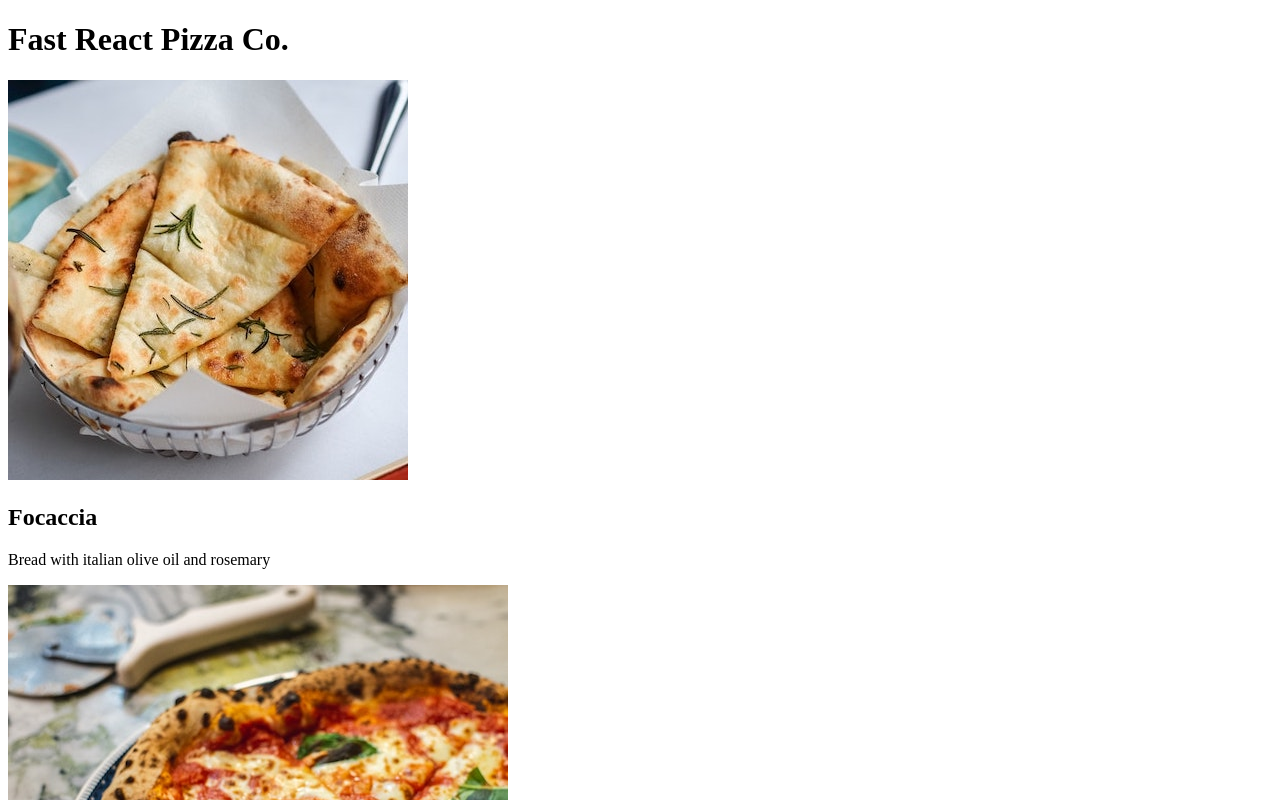
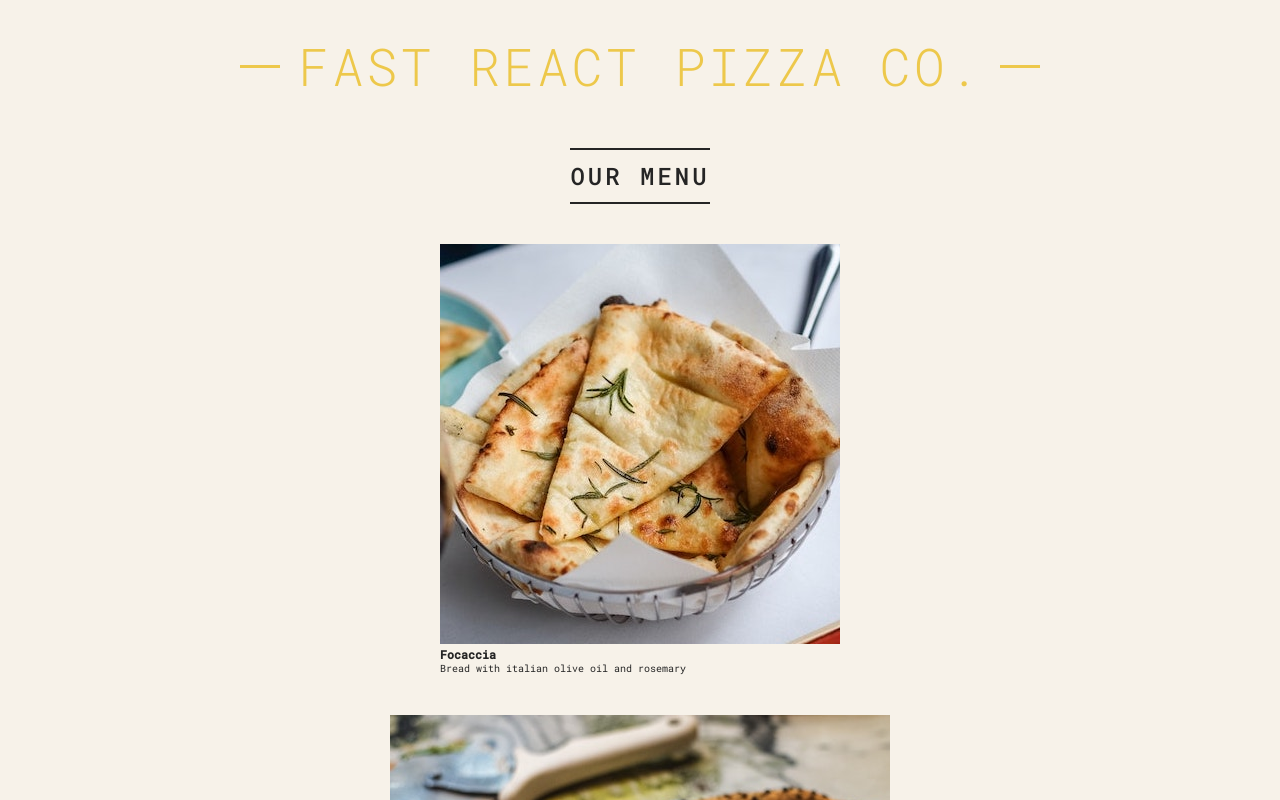
Before and after one commit to rishipgupta/pizza-menu, a React (Create React App) app: page / in a window 1280 px wide. Shown: the top 800 px of the page. Built offline with nearby package versions, Linux system fonts and the light colour scheme.

Commit message:
Add global styles to our component files

```diff
--- a/src/App.js
+++ b/src/App.js
@@ -4,11 +4,11 @@ import Footer from "./components/Footer";
 
 function App() {
   return (
-    <>
+    <div className="container">
       <Header />
       <Menu />
       <Footer />
-    </>
+    </div>
   );
 }
 
--- a/src/components/Footer.js
+++ b/src/components/Footer.js
@@ -3,9 +3,9 @@ import Clock from './Clock';
 
 const Footer = () => {
   return (
-    <div>
-      <h2>We are currently open <Clock /></h2>
-    </div>
+    <footer className='footer'>
+      We are currently open! <Clock />
+    </footer>
   )
 }
 
--- a/src/components/Header.js
+++ b/src/components/Header.js
@@ -2,7 +2,7 @@ import React from 'react'
 
 const Header = () => {
   return (
-    <div>
+    <div className='header'>
       <h1>Fast React Pizza Co.</h1>
     </div>
   )
--- a/src/components/Menu.js
+++ b/src/components/Menu.js
@@ -3,18 +3,19 @@ import { pizzaData } from '../data'
 
 const Menu = () => {
   return (
-    <div>
+    <main className='menu'>
+      <h2>Our Menu</h2>
       {pizzaData.map((pizza) => {
         return (
           <div>
             {/* images are placed in public folder so that we can dynamically reference the path easily */}
             <img src={pizza.photoName} alt={`${pizza.name}`} />
-            <h2>{pizza.name}</h2>
+            <h3>{pizza.name}</h3>
             <p>{pizza.ingredients}</p>
           </div>
         )
       })}
-    </div>
+    </main>
   )
 }
 
--- a/src/index.css
+++ b/src/index.css
@@ -57,7 +57,7 @@ body {
   display: block;
   content: '';
   height: 3px;
-  width: 12rem;
+  width: 4rem;
   background-color: #edc84b;
   position: absolute;
   top: calc(50% - 1px);
--- a/src/index.js
+++ b/src/index.js
@@ -1,6 +1,7 @@
 import React from 'react';
 import ReactDOM from 'react-dom/client';
 import App from './App';
+import './index.css';
 
 const root = ReactDOM.createRoot(document.getElementById('root'));
 root.render(
```
